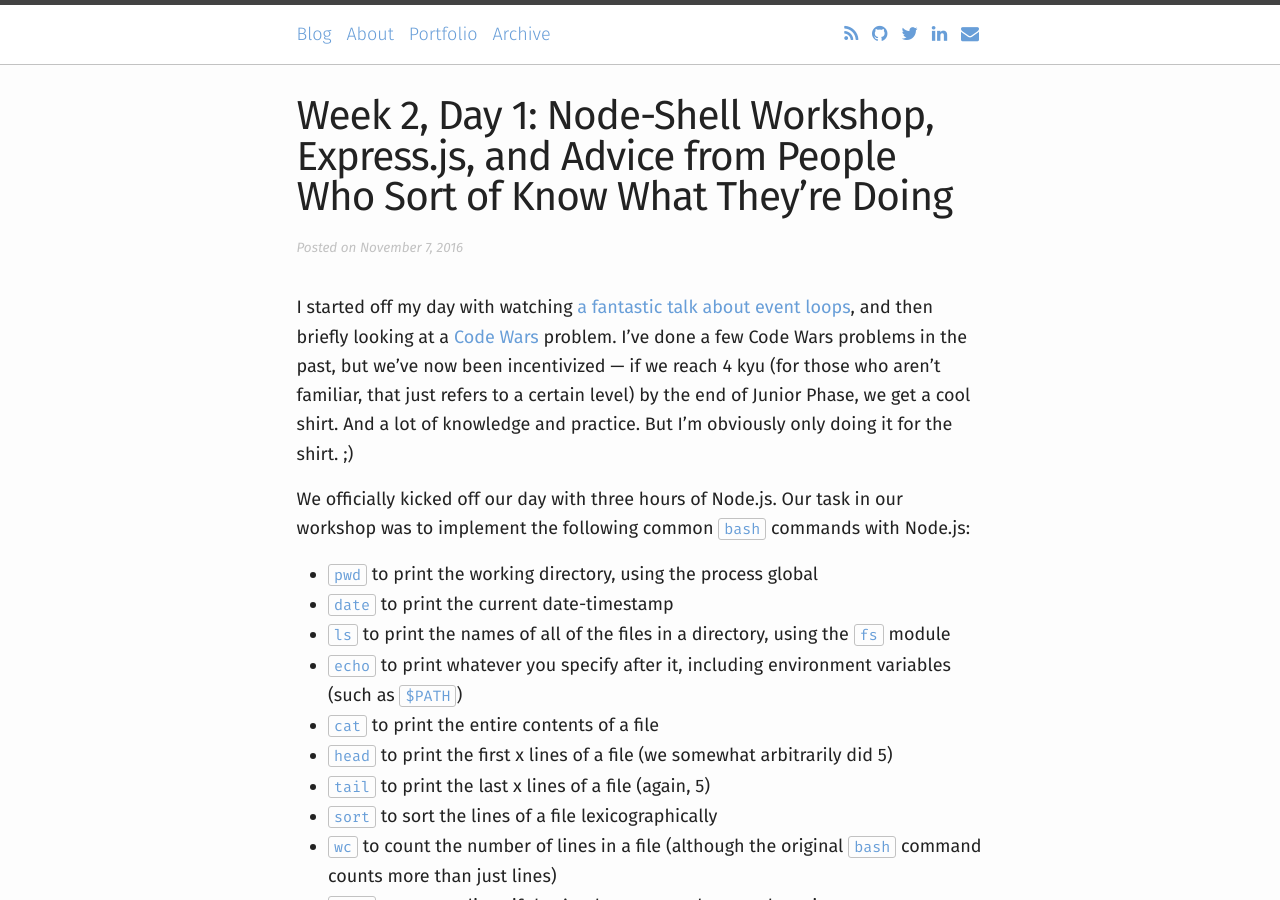
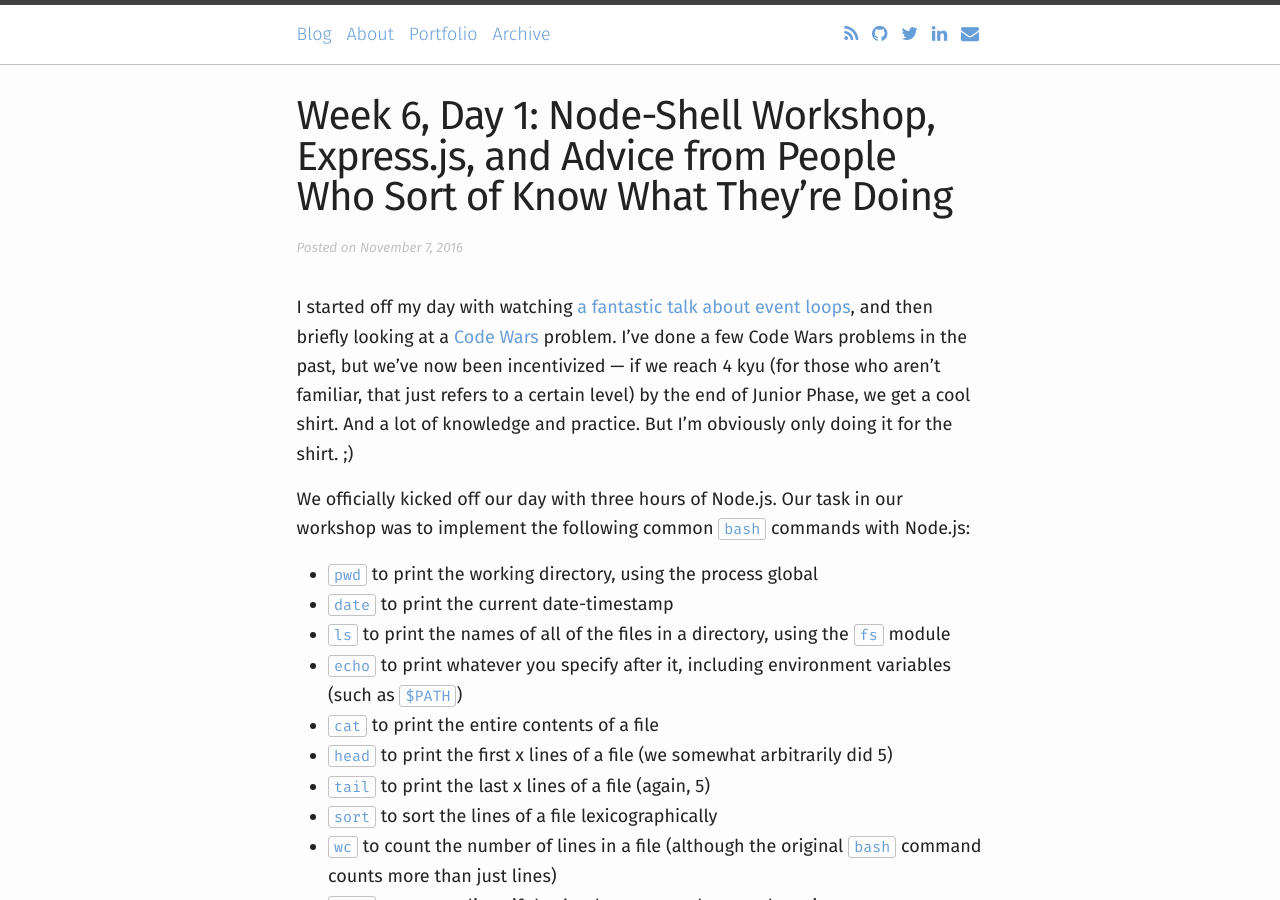
Before and after one commit to bethqiang/bethqiang.github.io, a Jekyll site: the page built from _posts/2016-11-08-node-shell-expressjs-and-senior-panel.md, in a window 1280 px wide and 900 px high. Built offline with Jekyll 4.4.1, drawn with Linux system fonts in a browser that asks for light colours; nearby versions of some CDN libraries.

Commit message:
Can't do numbers, also updated filenames & links

```diff
--- a/_posts/2016-11-08-node-shell-expressjs-and-senior-panel.md
+++ b/_posts/2016-11-08-node-shell-expressjs-and-senior-panel.md
@@ -1,7 +1,7 @@
 ---
 layout: post
 comments: true
-title: "Week 2, Day 1: Node-Shell Workshop, Express.js, and Advice from People Who Sort of Know What They’re Doing"
+title: "Week 6, Day 1: Node-Shell Workshop, Express.js, and Advice from People Who Sort of Know What They’re Doing"
 date: 2016-11-08 00:30:00 -0500
 description:
 tags: [fullstack academy, junior phase, node.js, express.js]
```
Also changed, not shown: _posts/2016-11-09-twitter-clone-with-nodejs-and-expressjs.md (renamed from _posts/2016-11-09-week-2-day-2-building-a-twitter-clone-with-nodejs-and-expressjs.md, +1 -1 lines), _posts/2016-11-10-sql-election-chat-and-revisiting-twitter-clone.md (renamed from _posts/2016-11-10-week-2-days-3-and-4-sql-election-chat-and-revisiting-our-twitter-clone.md, +2 -2 lines).
